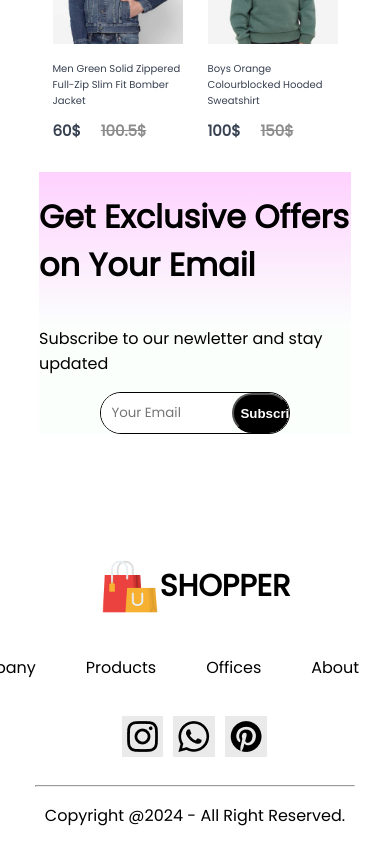
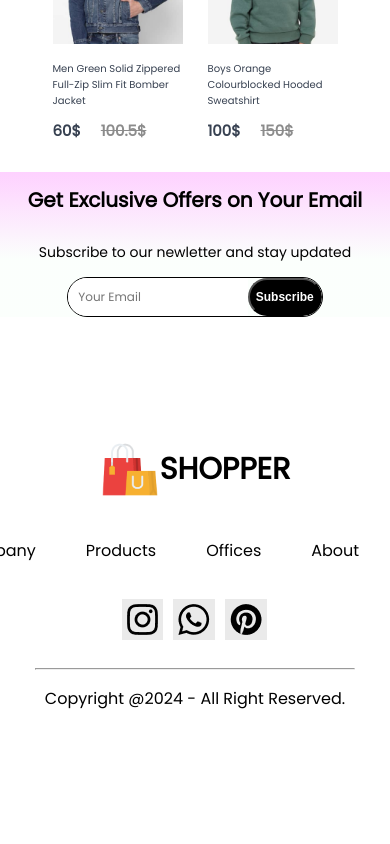
Before and after one commit to muazkhalid936/E-Commerce-Frontend, a React (Create React App) app: page / in a window 390 px wide. Shown: the part 2222-3066 px from the top of the page. After the commit the page ends 2949 px from the top, so only its background shows below. Built offline with nearby package versions, Linux system fonts and the light colour scheme.

Commit message:
newsletter done

```diff
--- a/src/components/NewsLetter/NewLetter.css
+++ b/src/components/NewsLetter/NewLetter.css
@@ -42,3 +42,54 @@
   cursor: pointer;
   width: 30%;
 }
+
+
+@media(max-width:1000px){
+  .newsletter{
+    width: 90%;
+  }
+  .new-email {
+    width: 50%;
+  }
+}
+
+@media (max-width: 600px) {
+  .newsletter {
+    width: 100%;
+    padding: 0px 0px;
+  }
+  .newsletter-h1 {
+    font-size: 20px;
+    padding:0px 20px ;
+    text-align: center;
+  }
+  .newsletter p {
+    font-size: 14px;
+  }
+  .new-email{
+   /* font-size: 10px; */
+    width: 65%;
+  }
+  .new-email input,.new-email button{
+    font-size: 12px;
+  }
+}
+@media (max-width: 330px) {
+  .newsletter {
+    width: 100%;
+    padding: 0px 0px;
+  }
+  .newsletter-h1 {
+    font-size: 18px;
+  }
+  .newsletter p {
+    font-size: 12px;
+  }
+  .new-email{
+   font-size: 10px;
+    width: 80%;
+  }
+  .new-email input,.new-email button{
+    font-size: 10px;
+  }
+}
--- a/src/components/NewsLetter/NewsLetter.jsx
+++ b/src/components/NewsLetter/NewsLetter.jsx
@@ -3,11 +3,13 @@ import "./NewLetter.css";
 const NewsLetter = () => {
   return (
     <div className="newsletter">
-      <h1>Get Exclusive Offers on Your Email</h1>
+      <h1 className="newsletter-h1">Get Exclusive Offers on Your Email</h1>
       <p>Subscribe to our newletter and stay updated</p>
       <div className="new-email">
         <input type="email" placeholder="Your Email" />
-        <button><b>Subscribe</b></button>
+        <button>
+          <b>Subscribe</b>
+        </button>
       </div>
     </div>
   );
```
Also changed, not shown: 1 other file (tests, documents, lock files or other folders).
